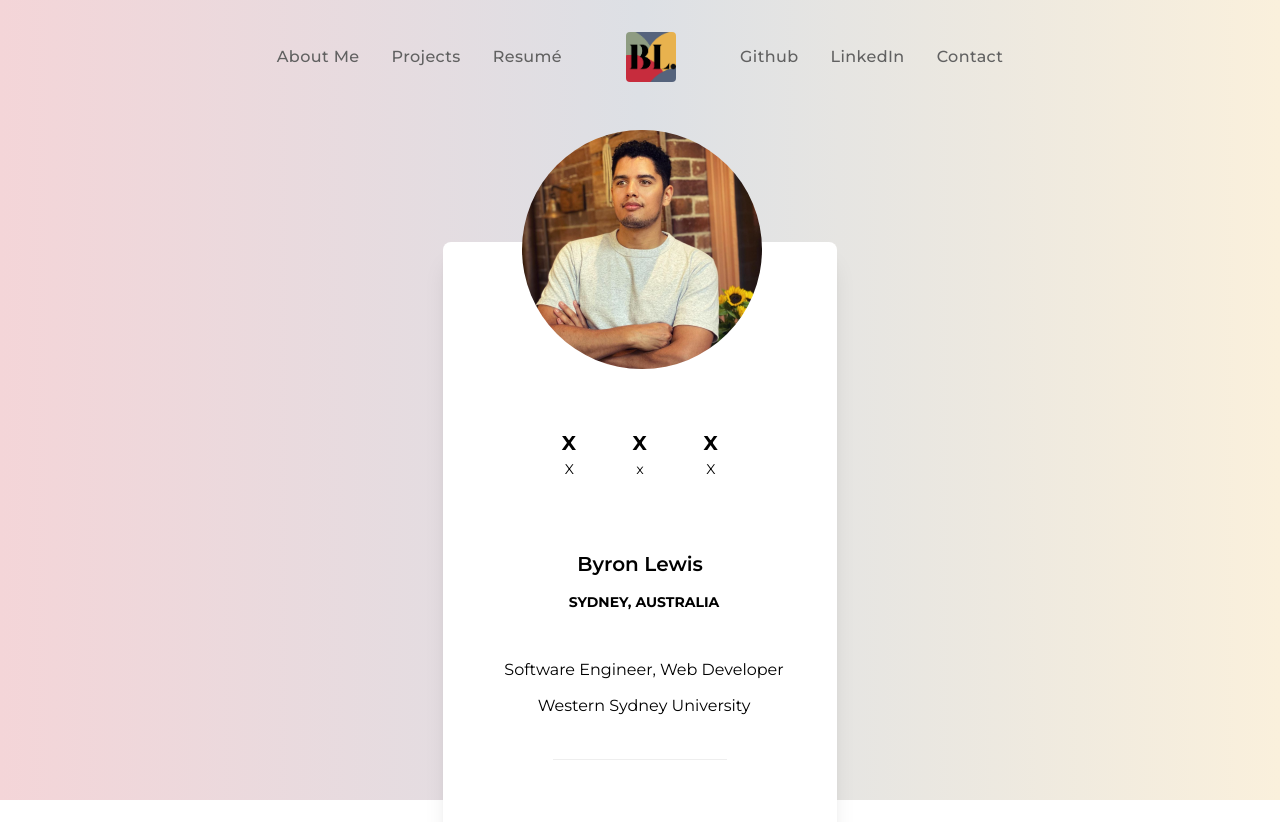
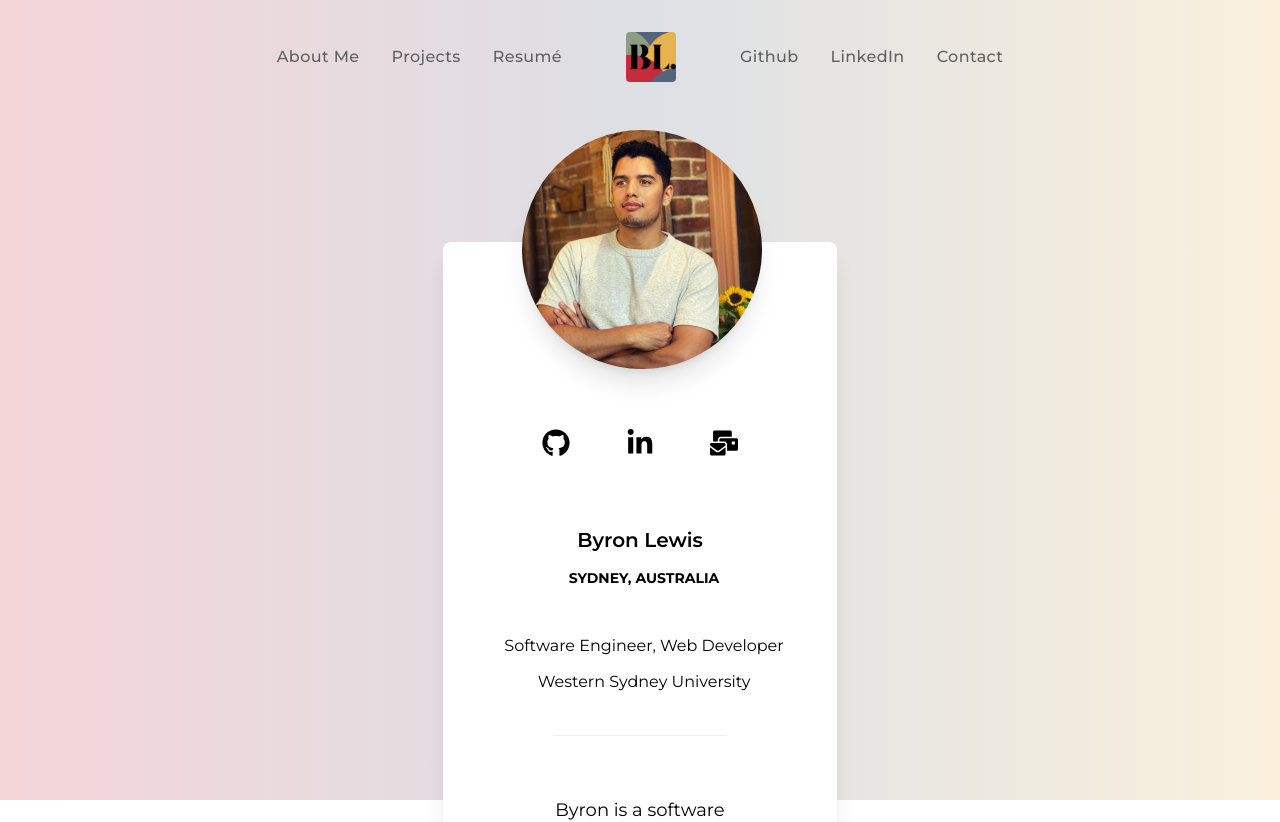
Before and after one commit to BLewisDesDev/portfolio, a Next.js app: page /aboutMe in a window 1280 px wide. Shown: the top 822 px of the page. Built offline with nearby package versions, Linux system fonts and the light colour scheme.

Commit message:
Profile Icons Added

```diff
--- a/components/ProfileCard.tsx
+++ b/components/ProfileCard.tsx
@@ -1,4 +1,6 @@
 import Image from "next/image";
+import Link from "next/link";
+import { FaGithub, FaLinkedinIn, FaMailBulk } from "react-icons/fa";
 
 export const ProfileCard = () => {
 	return (
@@ -12,7 +14,7 @@ export const ProfileCard = () => {
 									<Image
 										alt="profileImage"
 										src="/MeArmsFolded.png"
-										className="h-auto ml-0.5 -m-28 align-middle border-none rounded-full"
+										className="h-auto ml-0.5 -m-28 align-middle border-none rounded-full shadow-xl"
 										width={350}
 										height={350}
 									/>
@@ -22,21 +24,39 @@ export const ProfileCard = () => {
 								<div className="flex justify-center py-4 pt-8 lg:pt-16">
 									<div className="p-3 m-4 text-center">
 										<span className="block text-xl font-bold tracking-wide uppercase text-blueGray-600">
-											X
+											<Link
+												href="https://github.com/BLewisDesDev"
+												aria-label="Github"
+												title="Github"
+											>
+												<FaGithub size={28} />
+											</Link>
 										</span>
-										<span className="text-sm text-blueGray-400">X</span>
+										{/* <span className="text-sm text-blueGray-400">Github</span> */}
 									</div>
 									<div className="p-3 m-4 text-center">
 										<span className="block text-xl font-bold tracking-wide uppercase text-blueGray-600">
-											x
+											<Link
+												href="https://www.linkedin.com/in/byron-lewis-979474158/"
+												aria-label="LinkedIn"
+												title="LinkedIn"
+											>
+												<FaLinkedinIn size={28} />
+											</Link>
 										</span>
-										<span className="text-sm text-blueGray-400">x</span>
+										{/* <span className="text-sm text-blueGray-400">Linked In</span> */}
 									</div>
 									<div className="p-3 text-center lg:m-4">
 										<span className="block text-xl font-bold tracking-wide uppercase text-blueGray-600">
-											X
+											<Link
+												href="/home#contact"
+												aria-label="Github"
+												title="Github"
+											>
+												<FaMailBulk size={28} />
+											</Link>
 										</span>
-										<span className="text-sm text-blueGray-400">X</span>
+										{/* <span className="text-sm text-blueGray-400">Email</span> */}
 									</div>
 								</div>
 							</div>
```
